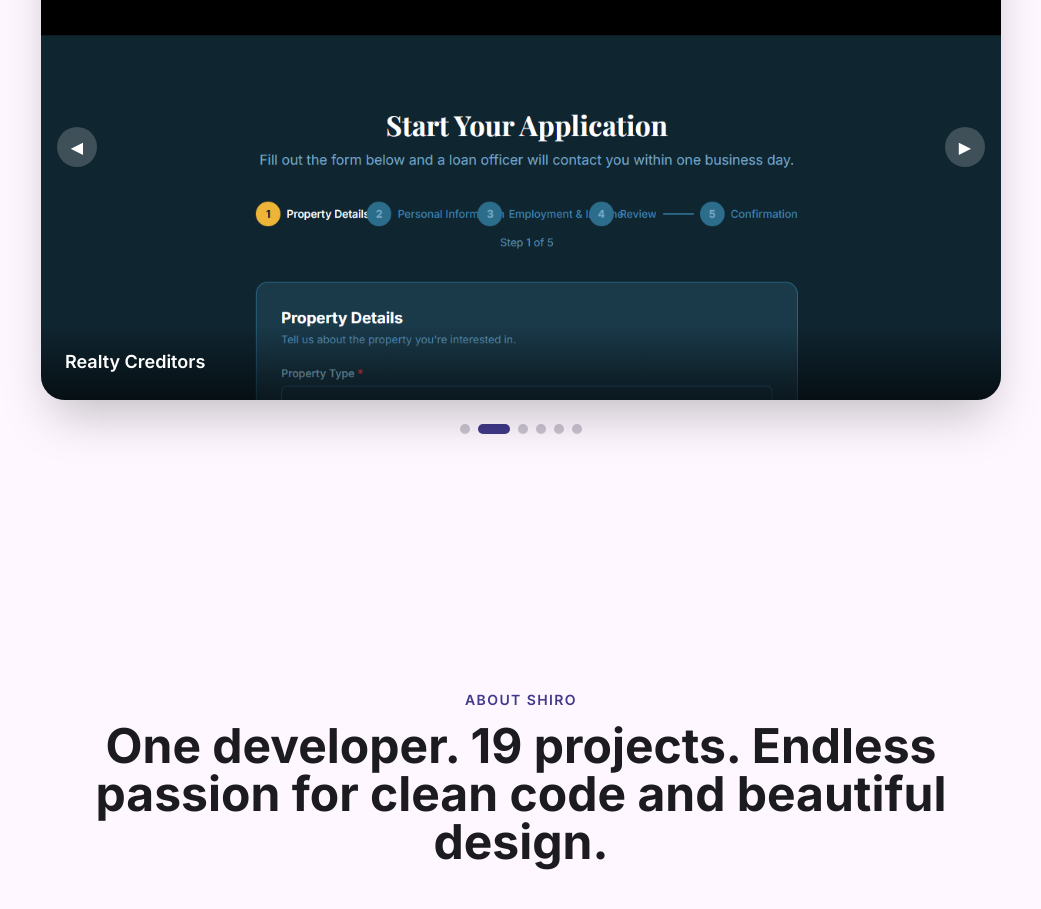
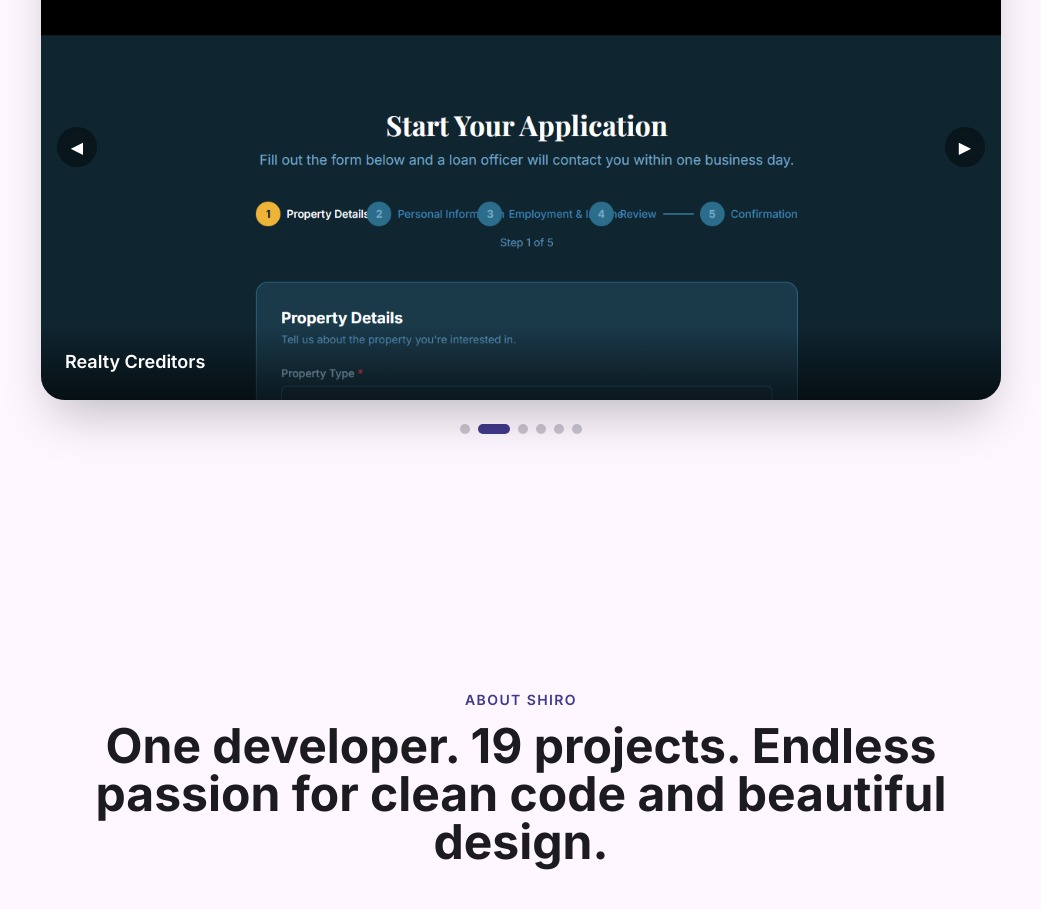
Before and after one commit to sh1r00/shiro-portfolio-nuxt4, a Nuxt app: page / in a window 1280 px wide. Shown: the part 3020-3929 px from the top of the page, without its empty margins (119-1160 px from the left). Built offline with nearby package versions, Linux system fonts and the light colour scheme; no server answers.

Commit message:
fix(ui): carousel arrows dark translucent circle (visible on white backgrounds)

```diff
--- a/app/components/organisms/OScreenshotsCarousel.vue
+++ b/app/components/organisms/OScreenshotsCarousel.vue
@@ -66,12 +66,12 @@
 
         <!-- Prev/Next buttons -->
         <button
-          class="absolute left-4 top-1/2 -translate-y-1/2 w-10 h-10 rounded-full bg-white/20 backdrop-blur-sm text-white flex items-center justify-center hover:bg-white/40 transition-all"
+          class="absolute left-4 top-1/2 -translate-y-1/2 w-10 h-10 rounded-full bg-black/40 backdrop-blur-sm text-white flex items-center justify-center hover:bg-black/60 transition-all"
           aria-label="Previous screenshot"
           @click="prev"
         >◀</button>
         <button
-          class="absolute right-4 top-1/2 -translate-y-1/2 w-10 h-10 rounded-full bg-white/20 backdrop-blur-sm text-white flex items-center justify-center hover:bg-white/40 transition-all"
+          class="absolute right-4 top-1/2 -translate-y-1/2 w-10 h-10 rounded-full bg-black/40 backdrop-blur-sm text-white flex items-center justify-center hover:bg-black/60 transition-all"
           aria-label="Next screenshot"
           @click="next"
         >▶</button>
```
